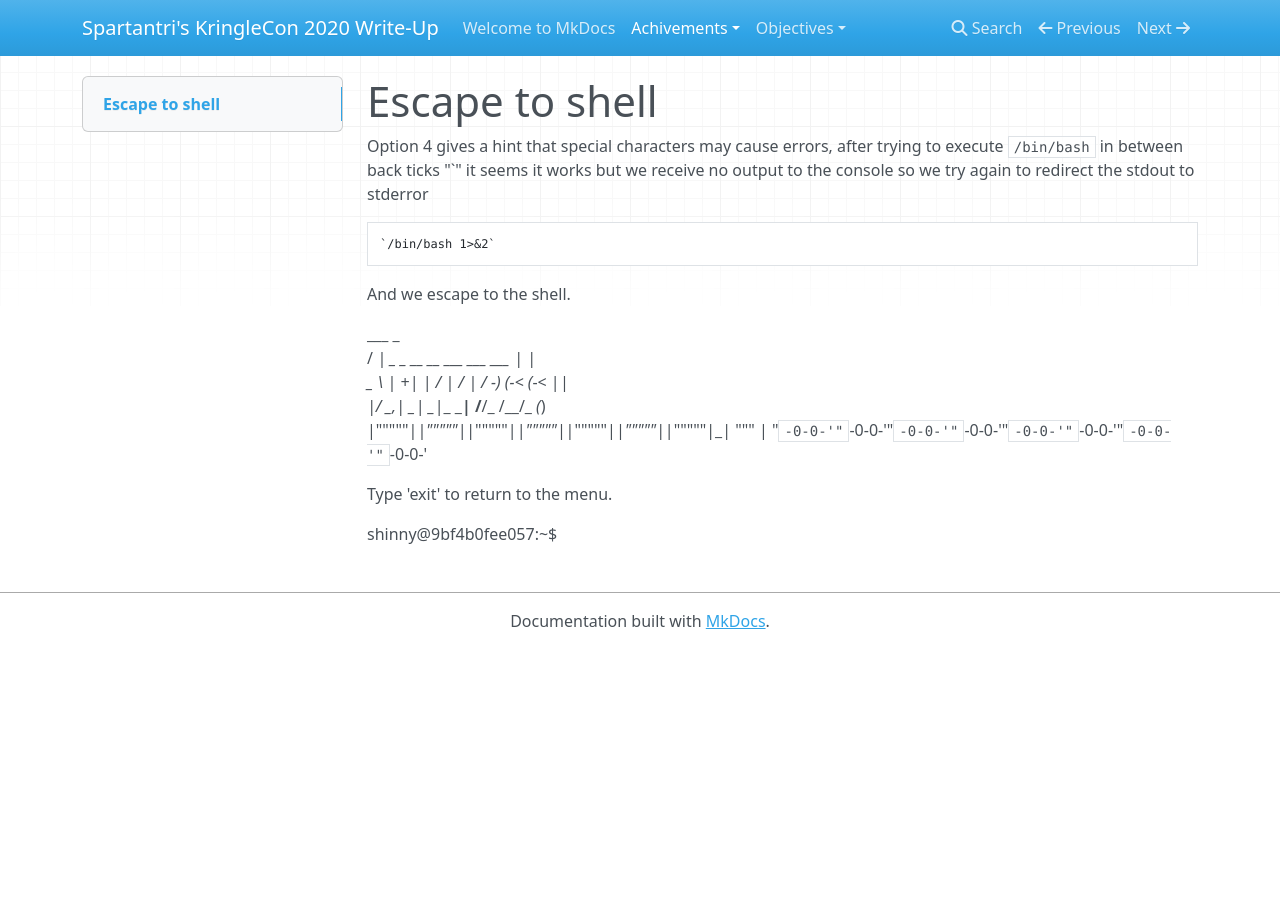
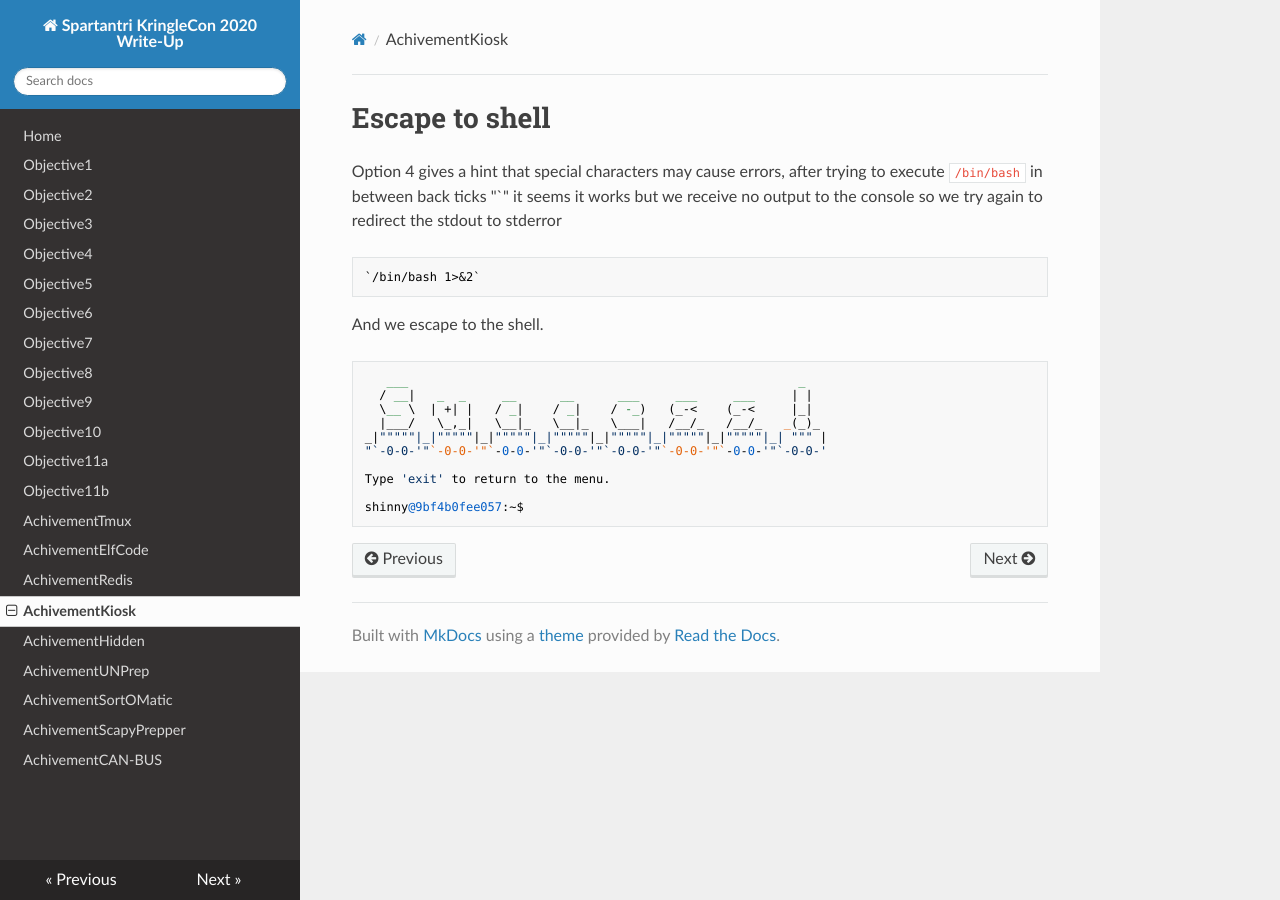
Before and after one commit to spartantri/kringle2020, an MkDocs documentation site: the page built from docs/achivements/A-Kringle-kiosk/A-Kringle-kiosk.md, in a window 1280 px wide. Built offline with MkDocs 1.6.1, drawn with Linux system fonts in a browser that asks for light colours; nearby versions of some CDN libraries; some of the changed lines change nothing that is shown.

Commit message:
formatting

````diff
--- a/docs/achivements/A-Kringle-kiosk/A-Kringle-kiosk.md
+++ b/docs/achivements/A-Kringle-kiosk/A-Kringle-kiosk.md
@@ -6,7 +6,7 @@ Option 4 gives a  hint that special characters may cause errors, after trying to
 ```
 And we escape to the shell.
 
-
+```
    ___                                                      _
   / __|   _  _     __      __      ___     ___     ___     | |
   \__ \  | +| |   / _|    / _|    / -_)   (_-<    (_-<     |_|
@@ -17,3 +17,4 @@ _|"""""|_|"""""|_|"""""|_|"""""|_|"""""|_|"""""|_|"""""|_| """ |
 Type 'exit' to return to the menu.
 
 shinny@9bf4b0fee057:~$
+```
--- a/mkdocs.yml
+++ b/mkdocs.yml
@@ -1 +1,25 @@
-site_name: Spartantri's KringleCon 2020 Write-Up
+site_name: Spartantri KringleCon 2020 Write-Up
+theme: readthedocs
+nav:
+  - Home: index.md
+  - Objective1: objectives/1-Uncover-Santas-Gift-list/1-Uncover-Santas-Gift-list.md
+  - Objective2: objectives/2-Investigate-S3-Bucket/2-Investigate-S3-Bucket.md
+  - Objective3: objectives/3-Point-of-Sale-Password-Recovery/3-Point-of-Sale-Password-Recovery-soulution.md
+  - Objective4: objectives/4-Operate-the-Santavator/4-Operate-the-Santavator.md
+  - Objective5: objectives/5-Open-HID-Lock/5-Open-HID-Lock.md
+  - Objective6: objectives/6-Splunk-Challenge/6-Splunk-Challenge.md
+  - Objective7: objectives/7-Solve-the-sleighs-CAN-D-BUS/7-Solve-the-sleighs-CAN-D-BUS.md
+  - Objective8: objectives/8-Broken-Tag-Generator/8-Broken-Tag-Generator.md
+  - Objective9: objectives/9-ARP-Shenanigans/9-ARP-Shenanigans.md
+  - Objective10: objectives/10-Defeat-Fingerprint-Sensor/10-Defeat-Fingerprint-Sensor.md
+  - Objective11a: objectives/11a-Blockchain-Part-1/11a-Blockchain-Part-1.md
+  - Objective11b: objectives/11b-Blockchain-Part-2/11b-Blockchain-Part-2.md
+  - AchivementTmux: achivements/A-Unescape-Tmux/A-Unescape-Tmux.md
+  - AchivementElfCode: achivements/A-Elf-Code/A-Elf-Code.md
+  - AchivementRedis: achivements/A-Redis/A-Redis.md
+  - AchivementKiosk: achivements/A-Kringle-kiosk/A-Kringle-kiosk.md
+  - AchivementHidden: achivements/A-hiddenspot/A-HiddenSpot.md
+  - AchivementUNPrep: achivements/A-Speaker-UNPrep/A-Speaker-UNPrep.md
+  - AchivementSortOMatic: achivements/A-Sort-O-Matic/A-Sort-O-Matic.md
+  - AchivementScapyPrepper: achivements/A-Scapy-Prepper/A-Scapy-Prepper.md
+  - AchivementCAN-BUS: achivements/A-CAN-Bus-Investigation/A-CAN-Bus-Investigation.md
````
